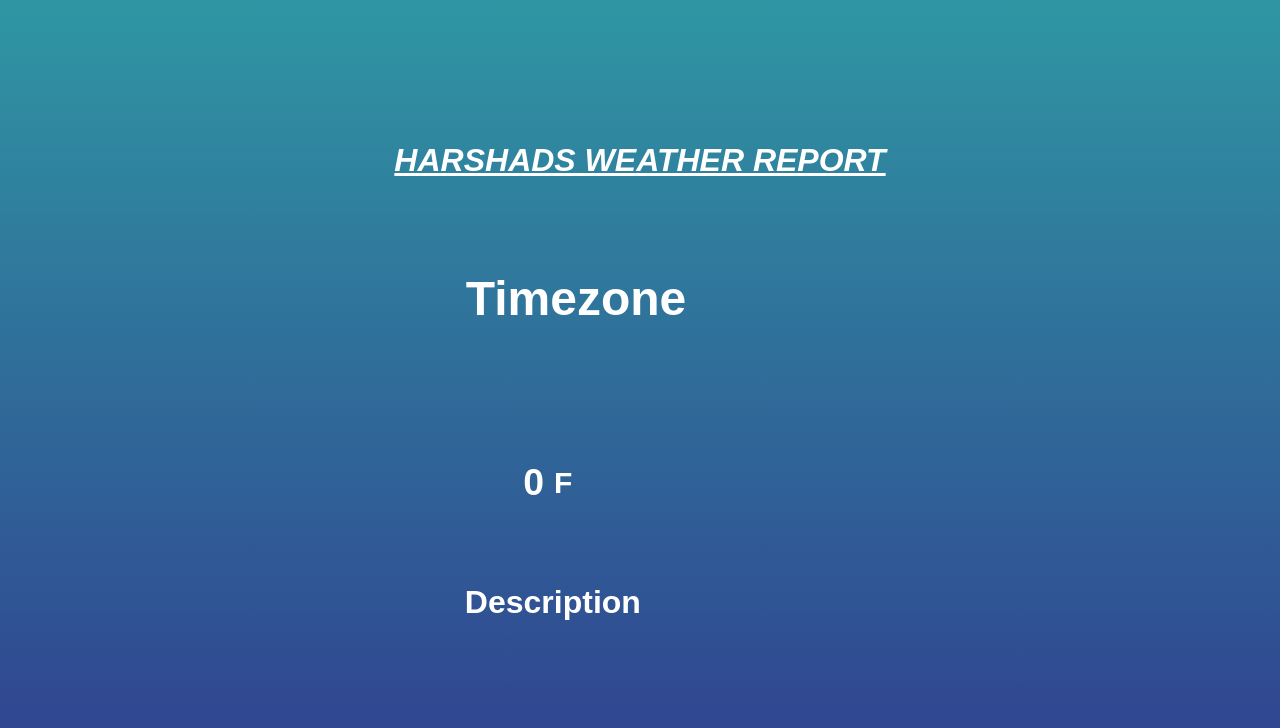
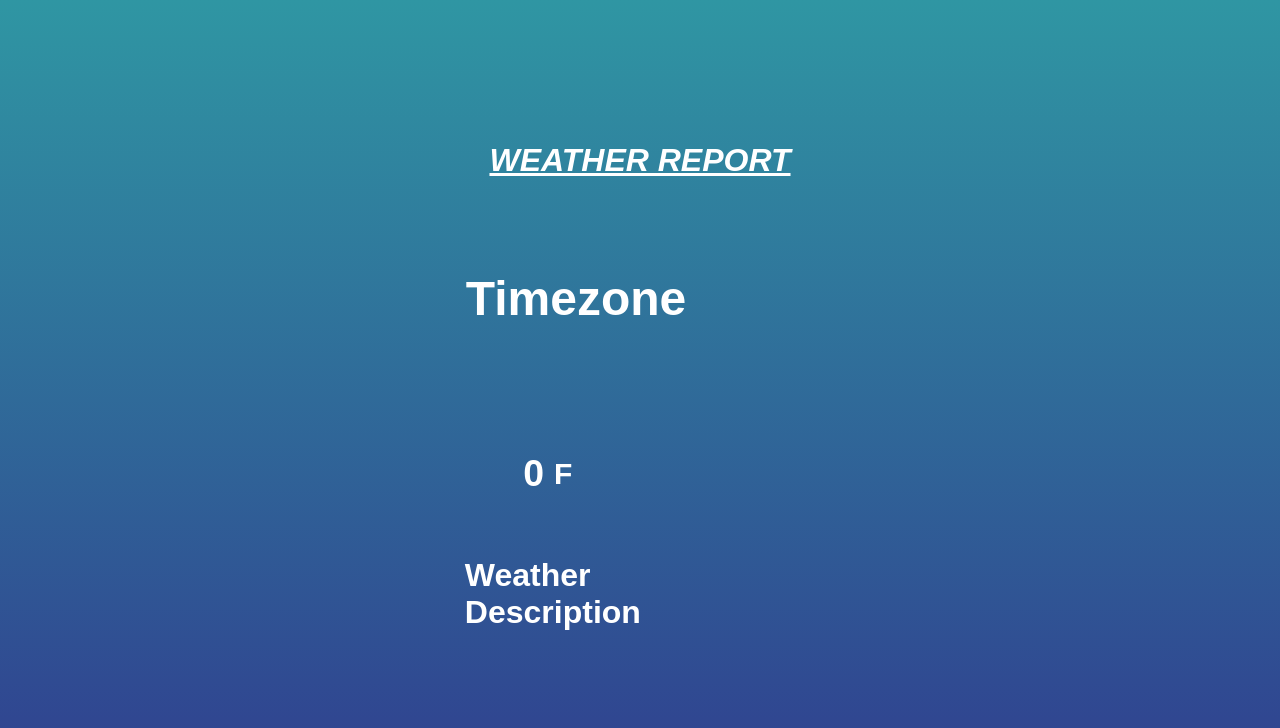
Before and after one commit to addalaharshad/weather, a plain HTML site: page index.html in a window 1280 px wide. Drawn offline with Linux system fonts and the light colour scheme.

Commit message:
Update index.html

```diff
--- a/index.html
+++ b/index.html
@@ -1,5 +1,5 @@
 <link rel="stylesheet" type="text/css" href="style.css">
-<h1><i><u>HARSHADS WEATHER REPORT</u></i><h1>
+<h1><i><u>WEATHER REPORT</u></i><h1>
 <div class="location">
   <h2 class="location-timezone">Timezone</h2>
   <canvas width="128" height="128"></canvas>
@@ -10,7 +10,7 @@
     <h3 class="temperature-degree">0</h3>
     <span>F</span>
   </div>
-  <div class="temperature-description">Description</div>
+  <div class="temperature-description">Weather Description</div>
 </div>
 <script src="app.js" type="text/javascript"></script>
 <script src="https://rawgithub.com/darkskyapp/skycons/master/skycons.js"></script>
```
